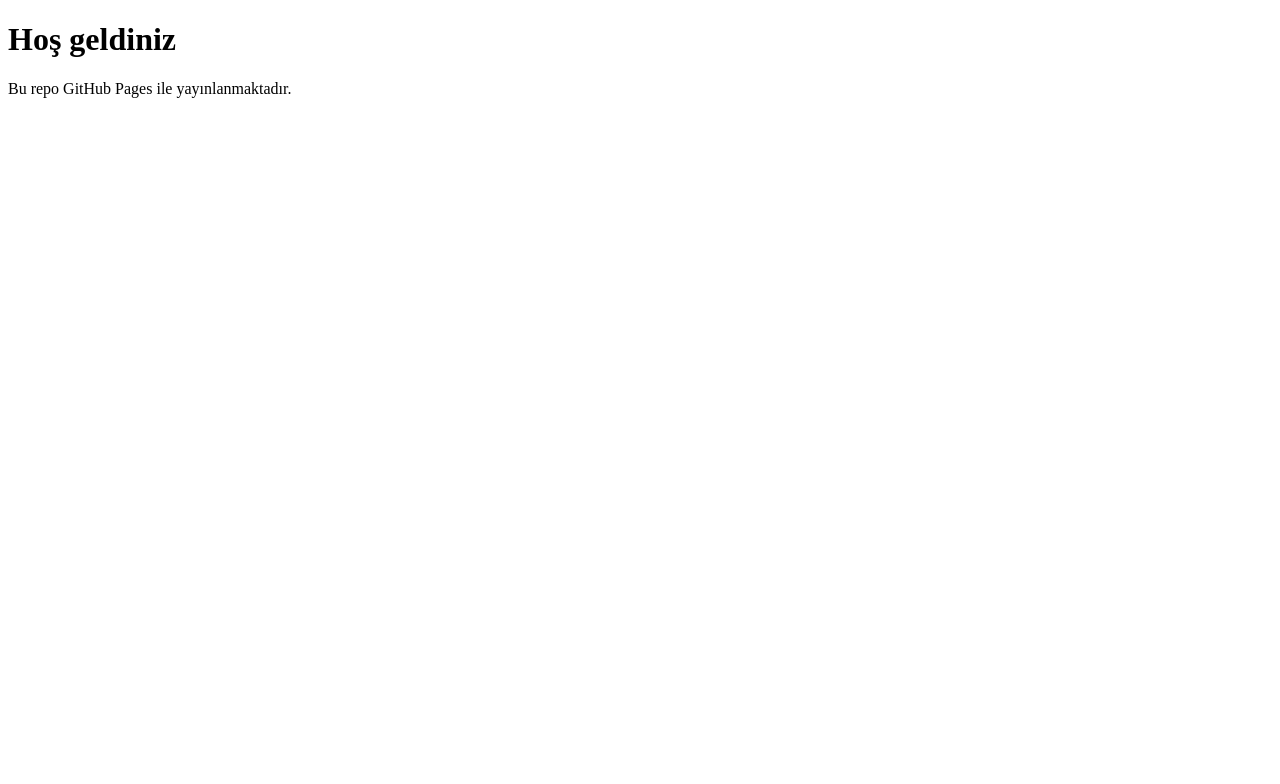
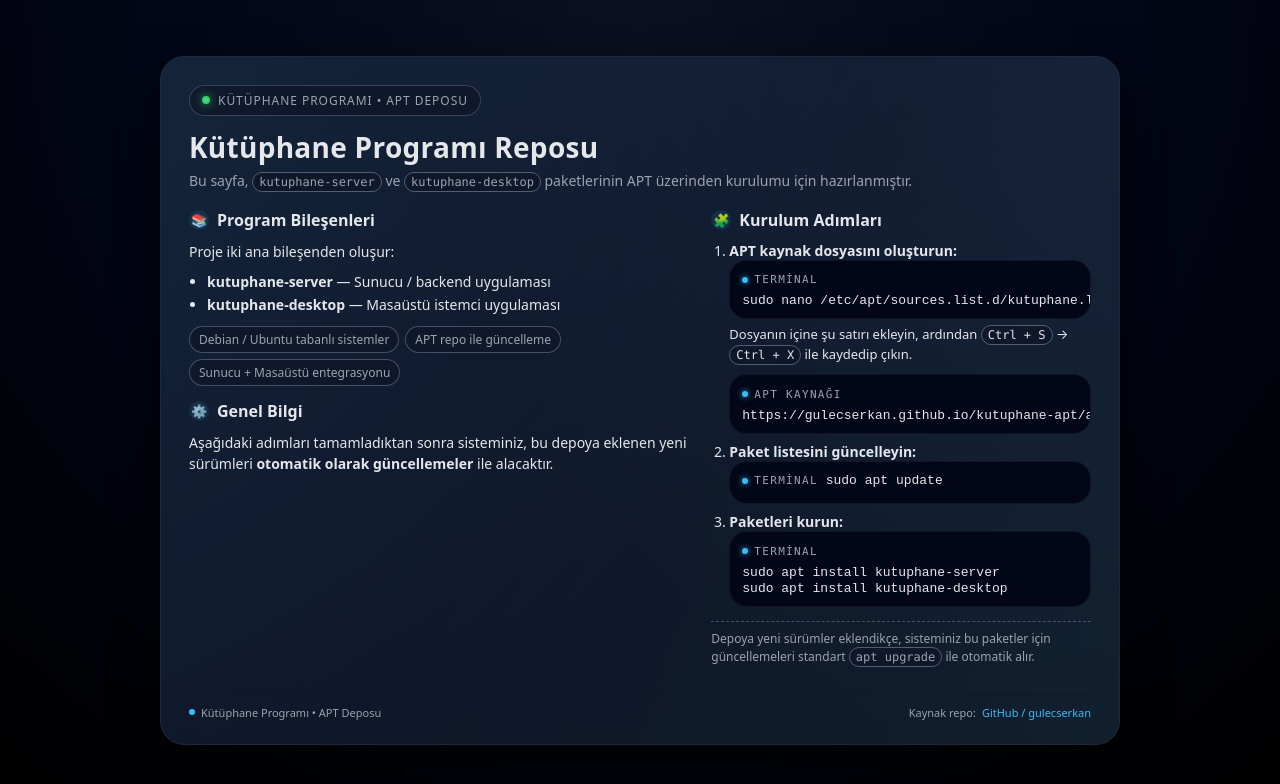
Before and after one commit to gulecserkan/kutuphane-apt, a plain HTML site: page index.html in a window 1280 px wide. Drawn offline with Linux system fonts and the light colour scheme.

Commit message:
index.html ve stil.css düzenlendi

```diff
--- a/index.html
+++ b/index.html
@@ -1,11 +1,118 @@
 <!DOCTYPE html>
-<html>
+<html lang="tr">
 <head>
   <meta charset="UTF-8">
-  <title>My Project Page</title>
+  <title>Kütüphane Programı</title>
+  <meta name="viewport" content="width=device-width, initial-scale=1.0">
+  <link rel="stylesheet" href="stil.css">
 </head>
 <body>
-  <h1>Hoş geldiniz</h1>
-  <p>Bu repo GitHub Pages ile yayınlanmaktadır.</p>
+
+  <div class="card">
+    <div class="inner">
+
+      <div class="badge">
+        <span class="badge-dot"></span>
+        Kütüphane Programı • APT Deposu
+      </div>
+
+      <h1>Kütüphane Programı Reposu</h1>
+      <p class="subtitle">
+        Bu sayfa, <span class="mono-inline">kutuphane-server</span> ve
+        <span class="mono-inline">kutuphane-desktop</span> paketlerinin APT üzerinden kurulumu için hazırlanmıştır.
+      </p>
+
+      <div class="layout">
+
+        <!-- SOL TARAF -->
+        <section>
+          <h2><span class="icon">📚</span> Program Bileşenleri</h2>
+          <p>Proje iki ana bileşenden oluşur:</p>
+          <ul>
+            <li><strong>kutuphane-server</strong> — Sunucu / backend uygulaması</li>
+            <li><strong>kutuphane-desktop</strong> — Masaüstü istemci uygulaması</li>
+          </ul>
+
+          <div class="pill-list">
+            <span class="pill">Debian / Ubuntu tabanlı sistemler</span>
+            <span class="pill">APT repo ile güncelleme</span>
+            <span class="pill">Sunucu + Masaüstü entegrasyonu</span>
+          </div>
+
+          <h2><span class="icon">⚙️</span> Genel Bilgi</h2>
+          <p>
+            Aşağıdaki adımları tamamladıktan sonra sisteminiz, bu depoya eklenen
+            yeni sürümleri <strong>otomatik olarak güncellemeler</strong> ile alacaktır.
+          </p>
+        </section>
+
+        <!-- SAĞ TARAF -->
+        <section>
+          <h2><span class="icon">🧩</span> Kurulum Adımları</h2>
+
+          <ol class="steps">
+            <li>
+              <strong>APT kaynak dosyasını oluşturun:</strong>
+              <div class="code-block">
+                <div class="code-title">
+                  <span class="code-title-dot"></span> Terminal
+                </div>
+                <code>sudo nano /etc/apt/sources.list.d/kutuphane.list</code>
+              </div>
+
+              <p style="margin-top: 6px; font-size: 13px;">
+                Dosyanın içine şu satırı ekleyin, ardından
+                <span class="mono-inline">Ctrl + S</span> → <span class="mono-inline">Ctrl + X</span> ile kaydedip çıkın.
+              </p>
+
+              <div class="code-block">
+                <div class="code-title">
+                  <span class="code-title-dot"></span> APT Kaynağı
+                </div>
+                <code>https://gulecserkan.github.io/kutuphane-apt/apt-repo stable main</code>
+              </div>
+            </li>
+
+            <li>
+              <strong>Paket listesini güncelleyin:</strong>
+              <div class="code-block">
+                <div class="code-title">
+                  <span class="code-title-dot"></span> Terminal
+                </div>
+                <code>sudo apt update</code>
+              </div>
+            </li>
+
+            <li>
+              <strong>Paketleri kurun:</strong>
+              <div class="code-block">
+                <div class="code-title">
+                  <span class="code-title-dot"></span> Terminal
+                </div>
+                <code>sudo apt install kutuphane-server
+sudo apt install kutuphane-desktop</code>
+              </div>
+            </li>
+          </ol>
+
+          <p class="muted-note">
+            Depoya yeni sürümler eklendikçe, sisteminiz bu paketler için güncellemeleri
+            standart <span class="mono-inline">apt upgrade</span> ile otomatik alır.
+          </p>
+
+        </section>
+      </div>
+
+      <div class="footer">
+        <span><span class="dot"></span> Kütüphane Programı • APT Deposu</span>
+        <span>
+          Kaynak repo:
+          <a href="https://github.com/gulecserkan" target="_blank">GitHub / gulecserkan</a>
+        </span>
+      </div>
+
+    </div>
+  </div>
+
 </body>
 </html>
--- /dev/null
+++ b/stil.css
@@ -0,0 +1,259 @@
+:root {
+  --bg: #0f172a;
+  --card-bg: #020617;
+  --accent: #38bdf8;
+  --accent-soft: rgba(56, 189, 248, 0.1);
+  --text: #e5e7eb;
+  --muted: #9ca3af;
+  --border: #1f2937;
+  --code-bg: #020617;
+  --shadow: 0 18px 45px rgba(0, 0, 0, 0.7);
+  --radius-lg: 18px;
+}
+
+* {
+  box-sizing: border-box;
+}
+
+body {
+  margin: 0;
+  min-height: 100vh;
+  font-family: system-ui, -apple-system, BlinkMacSystemFont, "Segoe UI",
+    sans-serif;
+  background: radial-gradient(circle at top, #0b1120 0, #020617 45%, #000 100%);
+  color: var(--text);
+  display: flex;
+  align-items: center;
+  justify-content: center;
+  padding: 24px;
+}
+
+.card {
+  width: 100%;
+  max-width: 960px;
+  background: linear-gradient(145deg, rgba(15, 23, 42, 0.97), rgba(15, 23, 42, 0.92));
+  border-radius: 24px;
+  border: 1px solid var(--border);
+  box-shadow: var(--shadow);
+  padding: 28px 28px 24px;
+  position: relative;
+  overflow: hidden;
+}
+
+.card::before {
+  content: "";
+  position: absolute;
+  inset: -40%;
+  background:
+    radial-gradient(circle at 0% 0%, rgba(56, 189, 248, 0.22), transparent 55%),
+    radial-gradient(circle at 100% 0%, rgba(96, 165, 250, 0.18), transparent 55%),
+    radial-gradient(circle at 100% 100%, rgba(34, 197, 94, 0.12), transparent 55%);
+  opacity: 0.6;
+  pointer-events: none;
+  mix-blend-mode: screen;
+}
+
+.inner {
+  position: relative;
+  z-index: 1;
+}
+
+.badge {
+  display: inline-flex;
+  align-items: center;
+  gap: 8px;
+  font-size: 12px;
+  text-transform: uppercase;
+  letter-spacing: 0.08em;
+  color: var(--muted);
+  background: rgba(15, 23, 42, 0.8);
+  border-radius: 999px;
+  padding: 6px 12px;
+  border: 1px solid rgba(148, 163, 184, 0.3);
+  margin-bottom: 12px;
+}
+
+.badge-dot {
+  width: 8px;
+  height: 8px;
+  border-radius: 999px;
+  background: radial-gradient(circle, #4ade80, #22c55e);
+  box-shadow: 0 0 10px rgba(34, 197, 94, 0.9);
+}
+
+h1 {
+  margin: 0 0 4px;
+  font-size: 28px;
+  letter-spacing: 0.01em;
+}
+
+.subtitle {
+  margin: 0 0 18px;
+  color: var(--muted);
+  font-size: 14px;
+}
+
+.layout {
+  display: grid;
+  grid-template-columns: minmax(0, 2.1fr) minmax(0, 1.6fr);
+  gap: 24px;
+  margin-top: 10px;
+}
+
+@media (max-width: 768px) {
+  .layout {
+    grid-template-columns: 1fr;
+  }
+}
+
+h2 {
+  font-size: 16px;
+  margin: 0 0 10px;
+  display: flex;
+  align-items: center;
+  gap: 8px;
+}
+
+h2 span.icon {
+  display: inline-flex;
+  align-items: center;
+  justify-content: center;
+  width: 20px;
+  height: 20px;
+  border-radius: 999px;
+  background: var(--accent-soft);
+  color: var(--accent);
+  font-size: 13px;
+}
+
+p {
+  margin: 0 0 10px;
+  font-size: 14px;
+  line-height: 1.5;
+}
+
+ul {
+  margin: 4px 0 12px;
+  padding-left: 18px;
+  font-size: 14px;
+  color: var(--text);
+}
+
+li + li {
+  margin-top: 4px;
+}
+
+.pill-list {
+  display: flex;
+  flex-wrap: wrap;
+  gap: 6px;
+  margin: 8px 0 14px;
+}
+
+.pill {
+  font-size: 12px;
+  padding: 4px 9px;
+  border-radius: 999px;
+  border: 1px solid rgba(148, 163, 184, 0.4);
+  background: rgba(15, 23, 42, 0.8);
+  color: var(--muted);
+  white-space: nowrap;
+}
+
+.code-block {
+  background: var(--code-bg);
+  border-radius: var(--radius-lg);
+  border: 1px solid rgba(15, 23, 42, 0.9);
+  padding: 10px 12px;
+  font-family: ui-monospace, SFMono-Regular, Menlo, Monaco, Consolas,
+    "Liberation Mono", "Courier New", monospace;
+  font-size: 13px;
+  color: #e5e7eb;
+  position: relative;
+  overflow: auto;
+}
+
+.code-title {
+  display: inline-flex;
+  align-items: center;
+  gap: 6px;
+  font-size: 11px;
+  text-transform: uppercase;
+  letter-spacing: 0.12em;
+  color: var(--muted);
+  margin-bottom: 6px;
+}
+
+.code-title-dot {
+  width: 6px;
+  height: 6px;
+  border-radius: 999px;
+  background: var(--accent);
+  box-shadow: 0 0 6px rgba(56, 189, 248, 0.9);
+}
+
+code {
+  white-space: pre;
+}
+
+.steps {
+  margin-top: 6px;
+  padding-left: 18px;
+  font-size: 14px;
+}
+
+.steps li {
+  margin-bottom: 8px;
+}
+
+.muted-note {
+  font-size: 12px;
+  color: var(--muted);
+  margin-top: 10px;
+  border-top: 1px dashed rgba(148, 163, 184, 0.4);
+  padding-top: 8px;
+}
+
+.footer {
+  margin-top: 18px;
+  padding-top: 10px;
+  border-top: 1px solid rgba(15, 23, 42, 0.9);
+  display: flex;
+  justify-content: space-between;
+  gap: 10px;
+  font-size: 11px;
+  color: var(--muted);
+  flex-wrap: wrap;
+}
+
+.footer span {
+  display: inline-flex;
+  align-items: center;
+  gap: 6px;
+}
+
+.dot {
+  width: 6px;
+  height: 6px;
+  border-radius: 999px;
+  background: var(--accent);
+}
+
+a {
+  color: var(--accent);
+  text-decoration: none;
+}
+
+a:hover {
+  text-decoration: underline;
+}
+
+.mono-inline {
+  font-family: ui-monospace, SFMono-Regular, Menlo, Monaco, Consolas,
+    "Liberation Mono", "Courier New", monospace;
+  font-size: 12px;
+  background: rgba(15, 23, 42, 0.85);
+  padding: 2px 6px;
+  border-radius: 999px;
+  border: 1px solid rgba(148, 163, 184, 0.5);
+}
```
